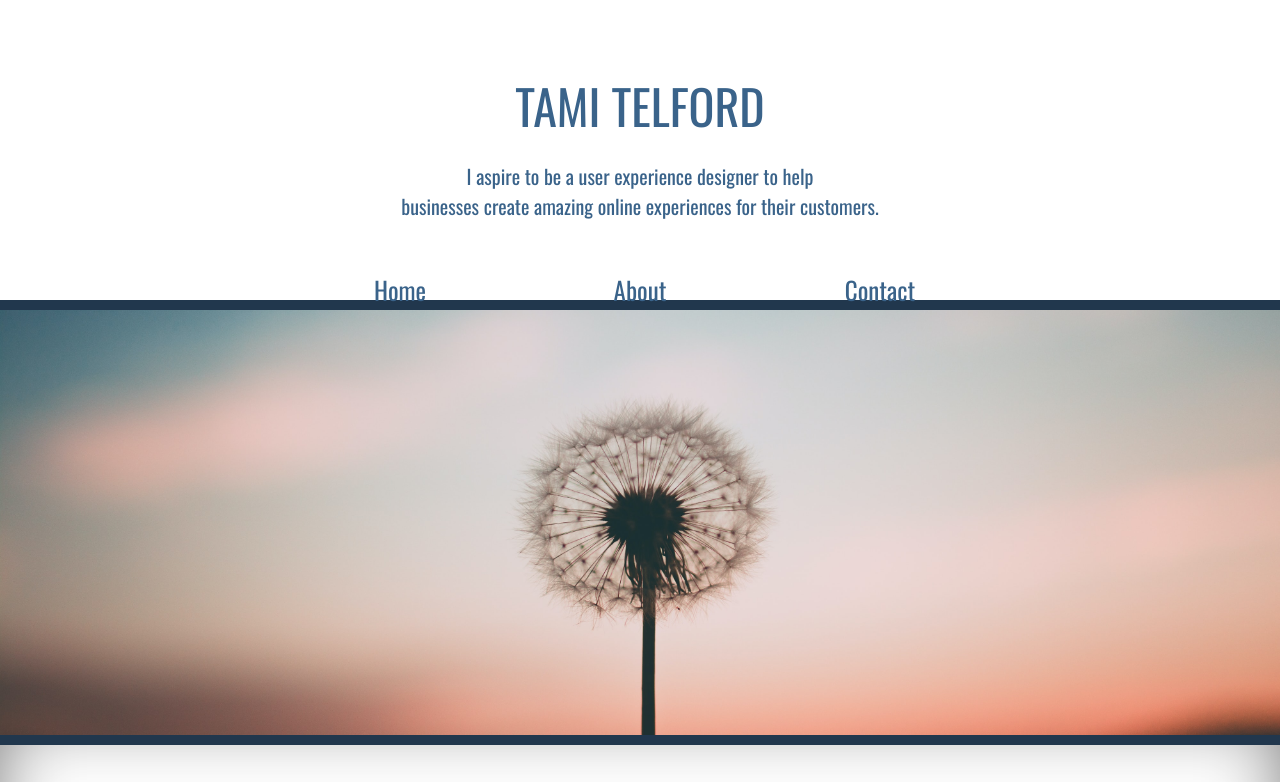
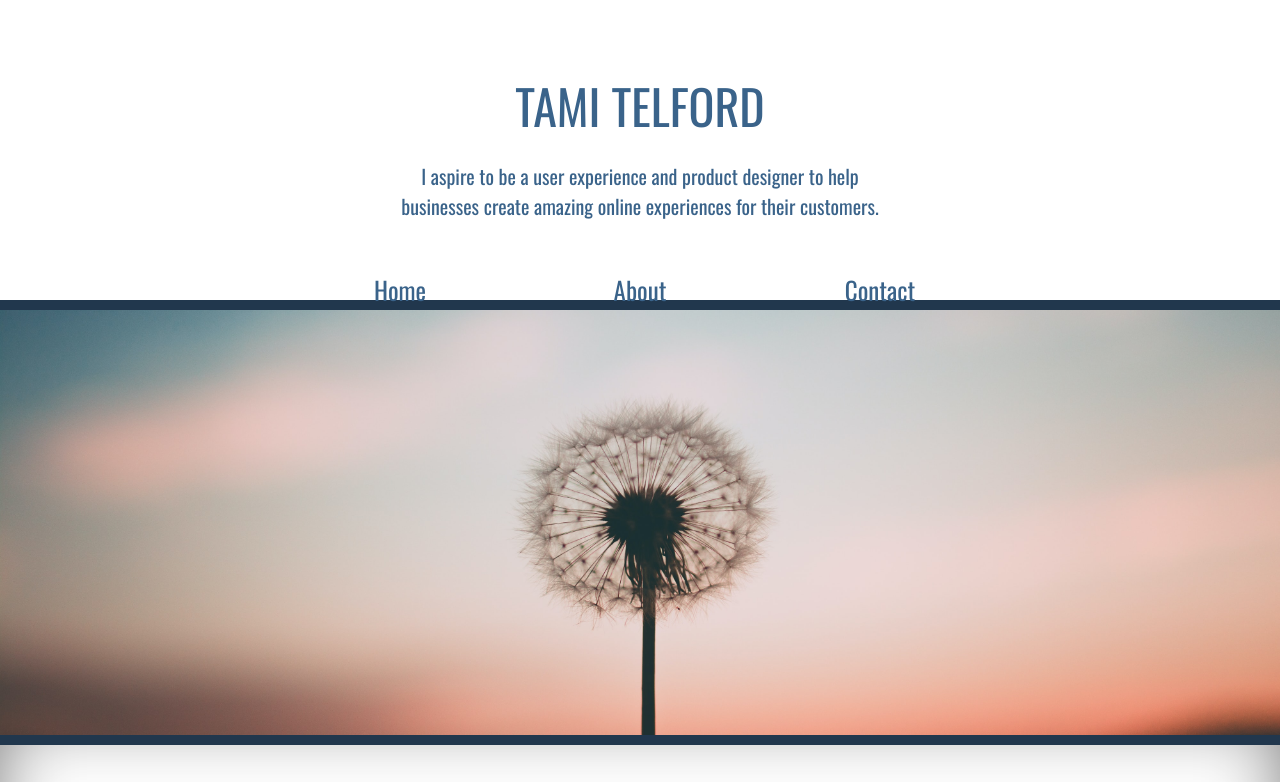
Before and after one commit to telfordtami/tami-portfolio-project, a plain HTML site: page index.html in a window 1280 px wide. Shown: the top 782 px of the page. Drawn offline with nearby package versions, Linux system fonts and the light colour scheme.

Commit message:
change to title paragraph

```diff
--- a/index.html
+++ b/index.html
@@ -19,7 +19,7 @@
     <!-- HEADER -->
     <header class="header-wrapper">
             <div class="header-styles-2">TAMI TELFORD</div>
-            <div class="header-paragraph">I aspire to be a user experience designer to help<br>businesses create amazing online experiences for their customers.</div>
+            <div class="header-paragraph">I aspire to be a user experience and product designer to help<br>businesses create amazing online experiences for their customers.</div>
 
             <div class="link-wrapper">
                 <div class="nav-link">
```
